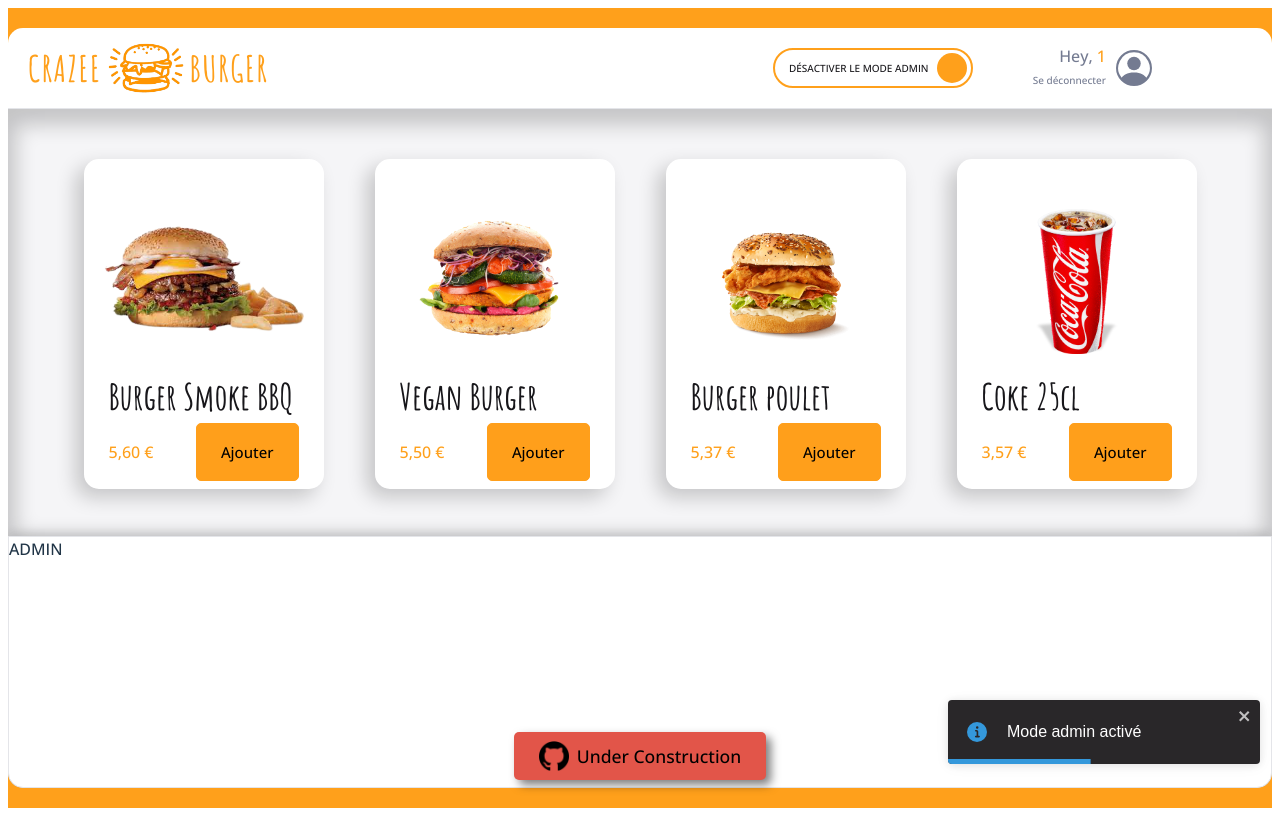
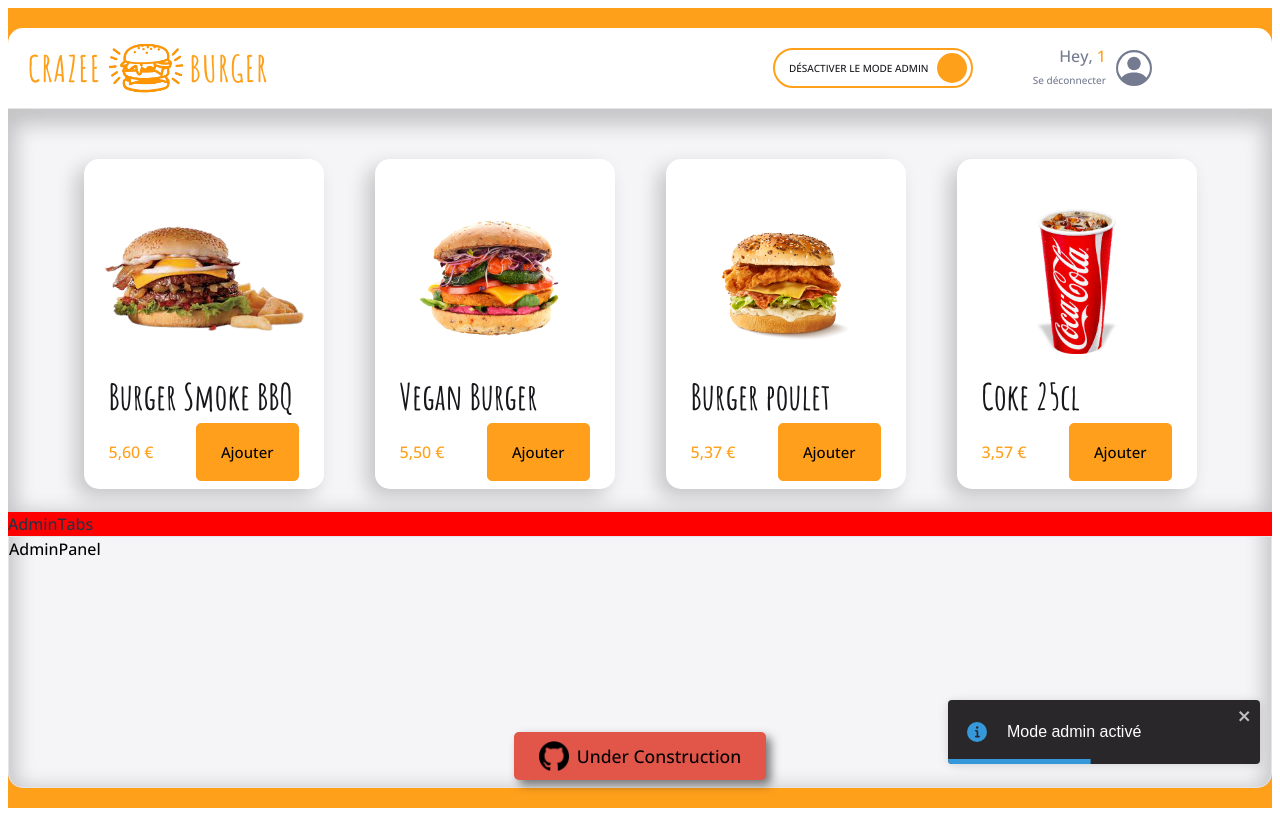
Before and after one commit to djibh/crazee, a React (Vite) app: page /order/1 in a window 1280 px wide. Both pictures are taken after a click on the label 872 px from the left and 68 px from the top of the page. Built offline with nearby package versions, Linux system fonts and the light colour scheme; grey boxes are pictures that could not be loaded.

Commit message:
feat (F07:ORDER) > Admin > Add <AdminTabs/> and <AdminPanel/>

```diff
--- a/src/components/pages/order/Main/Admin/Admin.tsx
+++ b/src/components/pages/order/Main/Admin/Admin.tsx
@@ -1,19 +1,17 @@
 import styled from "styled-components";
 import { theme } from "../../../../../theme";
+import AdminTabs from "./AdminTabs";
+import AdminPanel from "./AdminPanel";
 
 export default function Admin() {
   return (
     <AdminStyled>
-      ADMIN
+      <AdminTabs />
+      <AdminPanel />
     </AdminStyled>
   )
 }
 
 const AdminStyled = styled.div`
-    height: 250px;
-    border-bottom-right-radius: ${theme.borderRadius.extraRound};
-    border-bottom-left-radius: ${theme.borderRadius.extraRound};
-    border: 1px solid ${theme.colors.greyLight};
-    background: ${theme.colors.white};
-    box-shadow: ${theme.shadows.subtle};
+
 `;
--- /dev/null
+++ b/src/components/pages/order/Main/Admin/AdminPanel.tsx
@@ -0,0 +1,16 @@
+import styled from "styled-components";
+import { theme } from "../../../../../theme";
+
+export default function AdminPanel() {
+  return (
+    <AdminPanelStyled>AdminPanel</AdminPanelStyled>
+  )
+}
+
+const AdminPanelStyled = styled.div`
+    color: black;
+    height: 250px;
+    border: 1px solid ${theme.colors.greyLight};
+    border-bottom-right-radius: ${theme.borderRadius.extraRound};
+    border-bottom-left-radius: ${theme.borderRadius.extraRound};
+`;
--- /dev/null
+++ b/src/components/pages/order/Main/Admin/AdminTabs.tsx
@@ -0,0 +1,11 @@
+import styled from "styled-components";
+
+export default function AdminTabs() {
+  return (
+    <AdminTabsStyled>AdminTabs</AdminTabsStyled>
+  )
+}
+
+const AdminTabsStyled = styled.div`
+  background: red;
+`;
```
